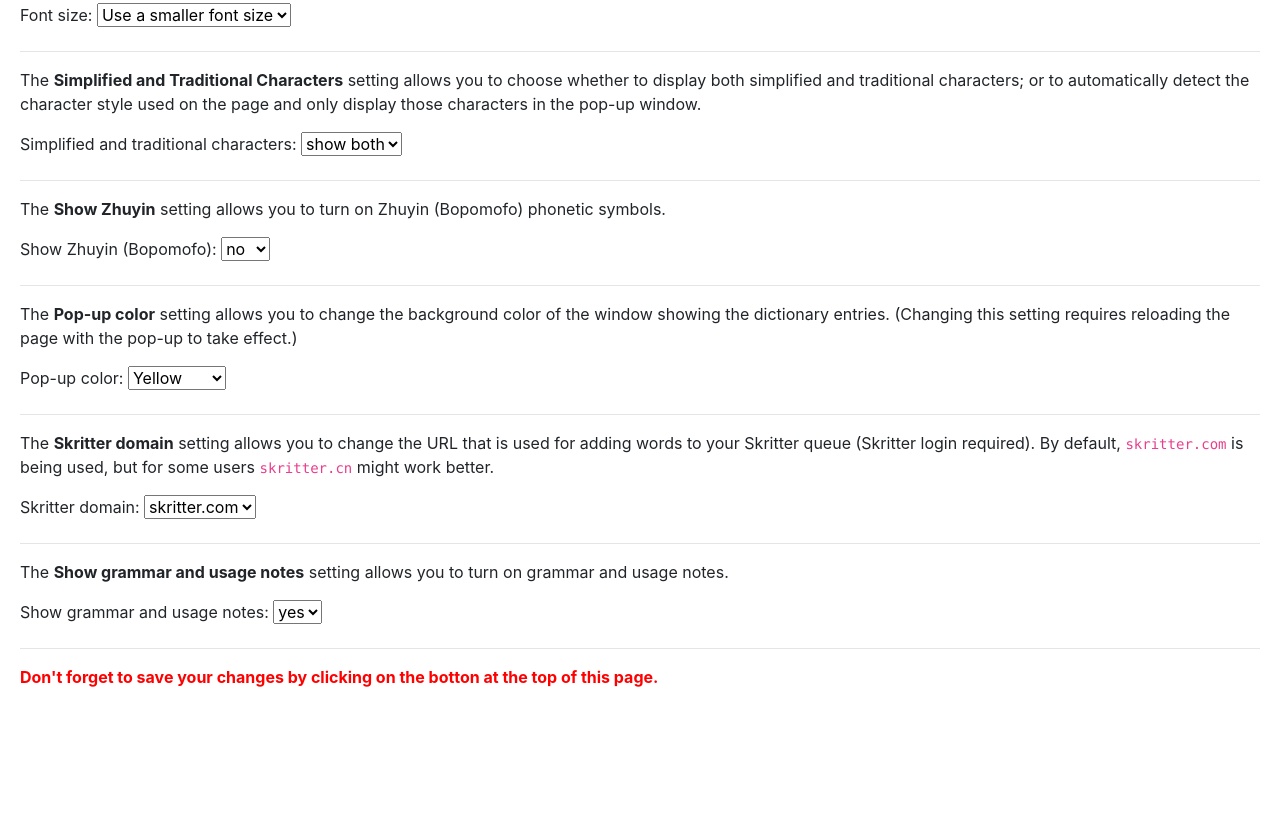
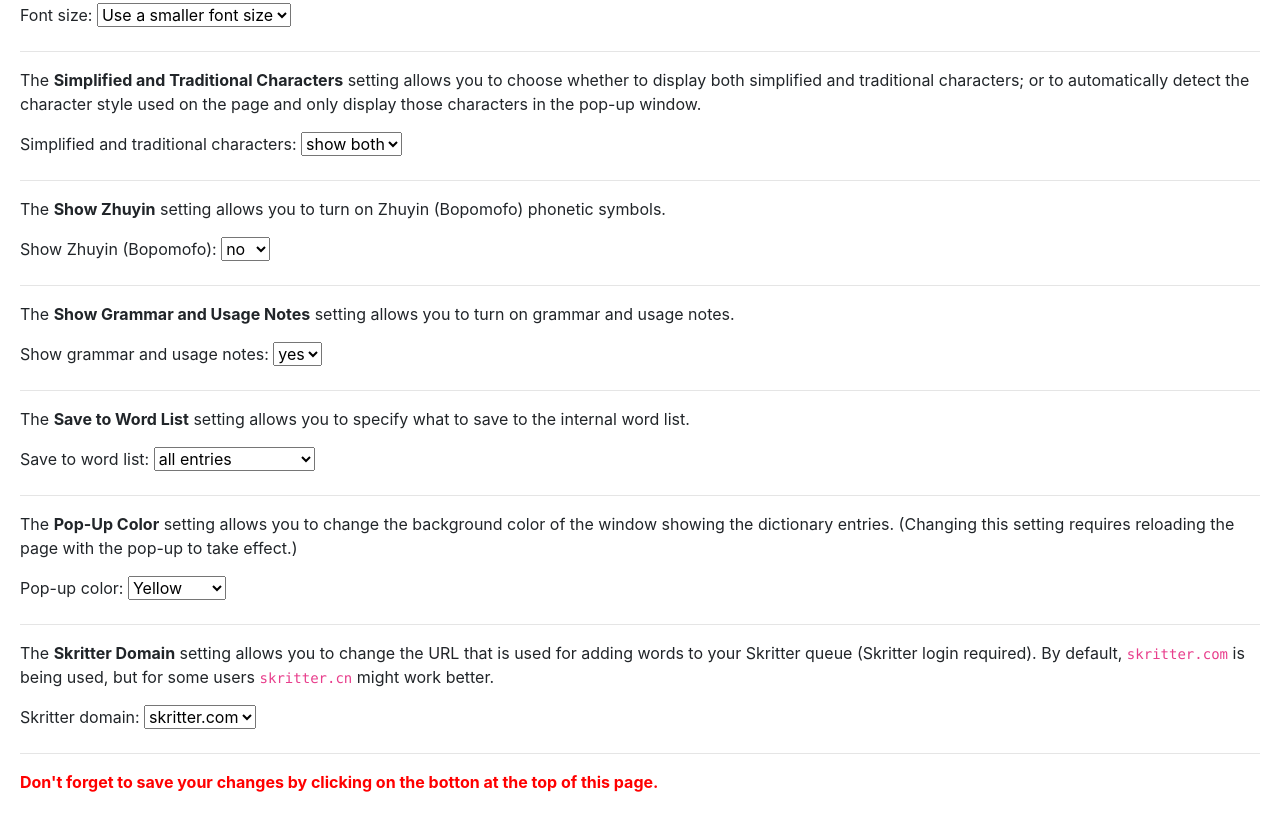
Before and after one commit to cschiller/zhongwen, a browser extension: page options.html in a window 1280 px wide. Shown: the part 440-1254 px from the top of the page. Before the commit the page ends 1149 px from the top, so only its background shows below. Drawn offline with Linux system fonts and the light colour scheme.

Commit message:
Added an option for only saving the first entry to the word list.

```diff
--- a/js/options.js
+++ b/js/options.js
@@ -59,6 +59,12 @@ function loadVals() {
     } else {
         document.optform.toneColorScheme[0].selected = true;
     }
+
+    if (localStorage['saveToWordList'] === 'firstEntryOnly') {
+        document.optform.saveToWordList[1].selected = true;
+    } else {
+        document.optform.saveToWordList[0].selected = true;
+    }
 }
 
 function storeVals() {
@@ -88,6 +94,8 @@ function storeVals() {
 
     localStorage['toneColorScheme'] = document.optform.toneColorScheme.value;
     backgroundPage.zhongwenOptions.toneColorScheme = localStorage['toneColorScheme'];
+
+    localStorage['saveToWordList'] = document.optform.saveToWordList.value;
 }
 
 $(function () {
--- a/options.html
+++ b/options.html
@@ -95,7 +95,35 @@ Chinese Pop-up Dictionary Chrome extension.
     <hr>
 
     <p>
-        The <b>Pop-up color</b> setting allows you to change the background
+        The <b>Show Grammar and Usage Notes</b> setting allows you to turn on grammar
+        and usage notes.
+    </p>
+    <p>
+        <label for="grammar">Show grammar and usage notes:</label>
+        <select id="grammar" name="grammar">
+            <option value="yes">yes</option>
+            <option value="no">no</option>
+        </select>
+    </p>
+
+    <hr>
+
+    <p>
+        The <b>Save to Word List</b> setting allows you to specify what
+        to save to the internal word list.
+    </p>
+    <p>
+        <label for="saveToWordList">Save to word list:</label>
+        <select id="saveToWordList" name="saveToWordList">
+            <option value="allEntries">all entries</option>
+            <option value="firstEntryOnly">only the first entry</option>
+        </select>
+    </p>
+
+    <hr>
+
+    <p>
+        The <b>Pop-Up Color</b> setting allows you to change the background
         color of the window showing the dictionary entries. (Changing this setting requires reloading the page
         with the pop-up to take effect.)
     </p>
@@ -110,8 +138,9 @@ Chinese Pop-up Dictionary Chrome extension.
     </p>
 
     <hr>
+
     <p>
-        The <b>Skritter domain</b> setting allows you to change the URL that is
+        The <b>Skritter Domain</b> setting allows you to change the URL that is
         used for adding words to your Skritter queue (Skritter login required).
         By default, <code>skritter.com</code> is being used, but for some users
         <code>skritter.cn</code> might work better.
@@ -126,20 +155,6 @@ Chinese Pop-up Dictionary Chrome extension.
 
     <hr>
 
-    <p>
-        The <b>Show grammar and usage notes</b> setting allows you to turn on grammar
-        and usage notes.
-    </p>
-    <p>
-        <label for="grammar">Show grammar and usage notes:</label>
-        <select id="grammar" name="grammar">
-            <option value="yes">yes</option>
-            <option value="no">no</option>
-        </select>
-    </p>
-
-    <hr>
-
     <span class="important">Don't forget to save your changes by clicking on the botton at the top of this page.</span>
 </form>
 
```
Also changed, not shown: background.js (+7 -1 lines).
